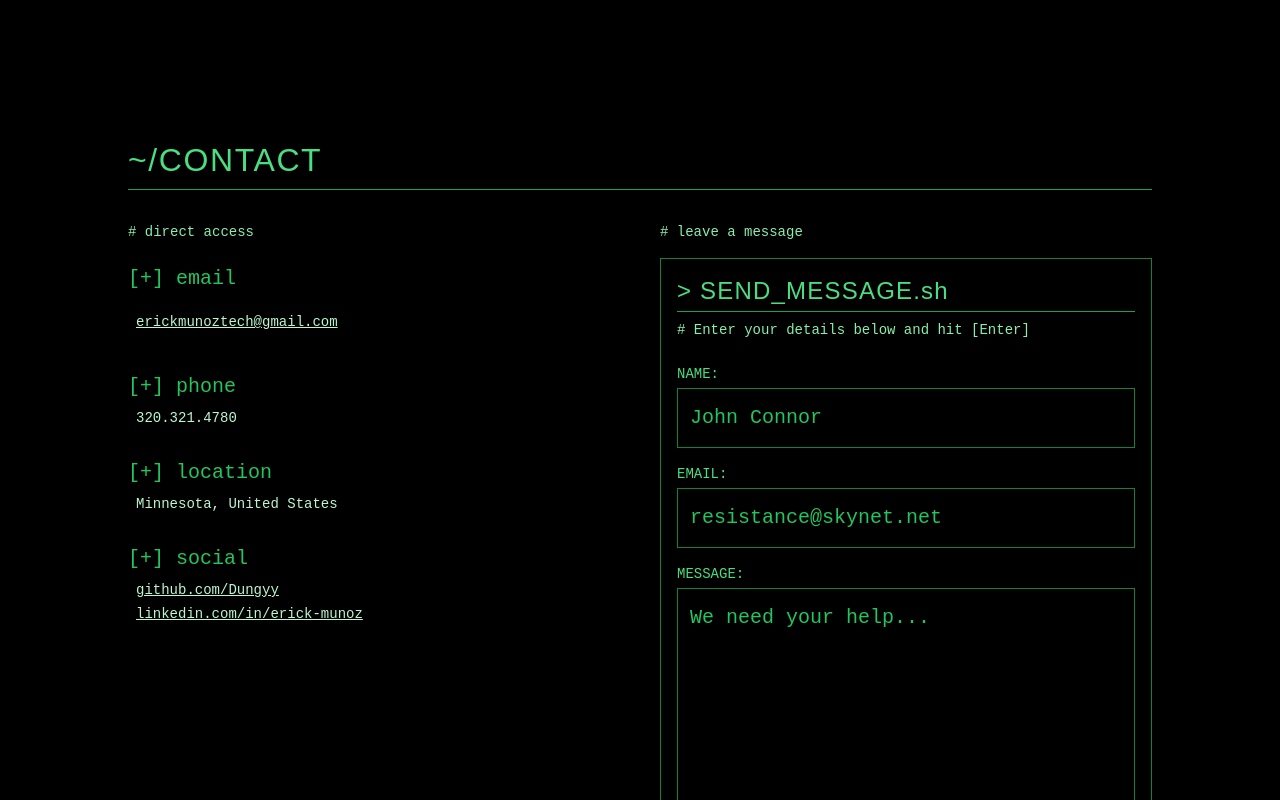
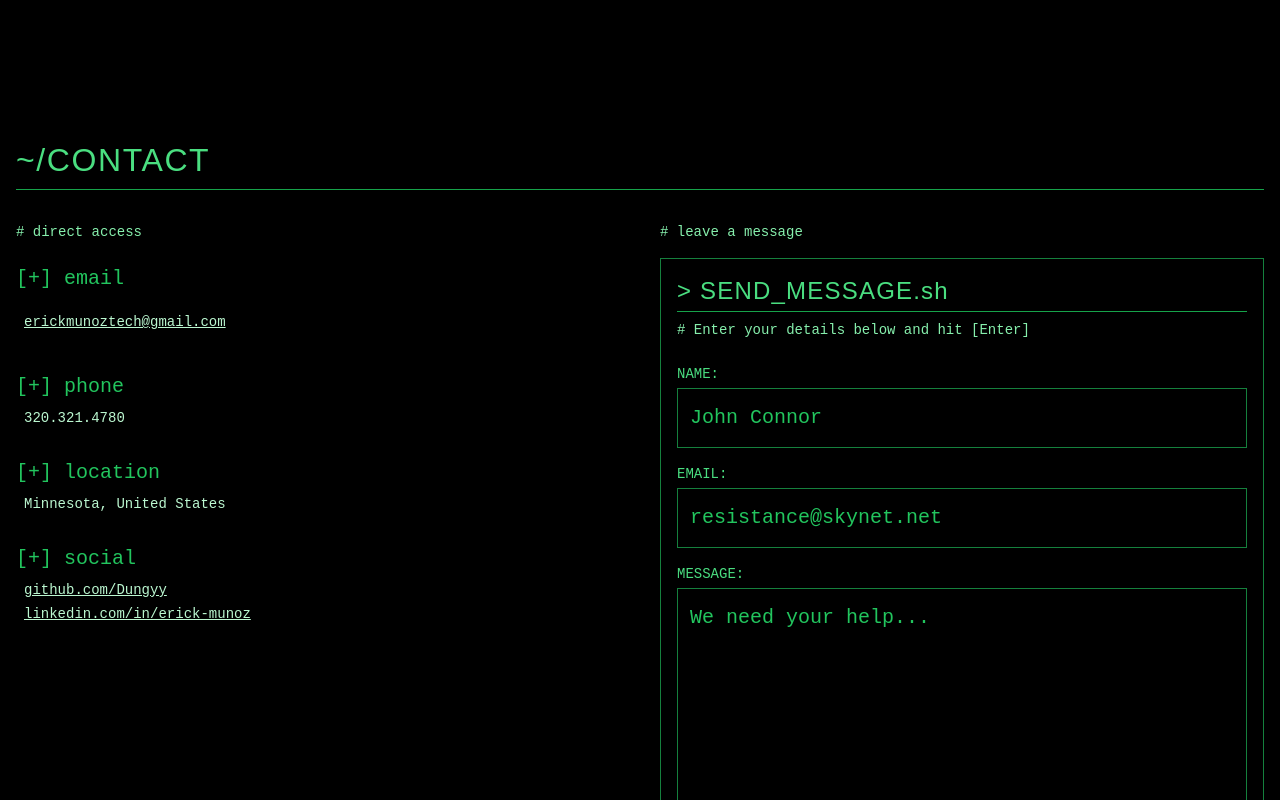
Before and after one commit to Dungyy/Erick-portfolio-nextjs, a Next.js app: page / in a window 1280 px wide. Shown: the part 4780-5580 px from the top of the page. Built offline with nearby package versions, Linux system fonts and the light colour scheme.

Commit message:
updated terminal cmds x2

```diff
--- a/src/components/sections/Contact.js
+++ b/src/components/sections/Contact.js
@@ -5,7 +5,7 @@
 const Contact = () => {
     return (
         <section id="contact" className="bg-black text-green-400 font-mono py-16 px-4 min-h-screen">
-            <div className="max-w-5xl mx-auto">
+            <div className="max-w-7xl mx-auto">
                 <h2 className="text-[26px] md:text-[32px] mb-8 border-b border-green-600 pb-2 uppercase tracking-wider">
                     ~/contact
                 </h2>
```
